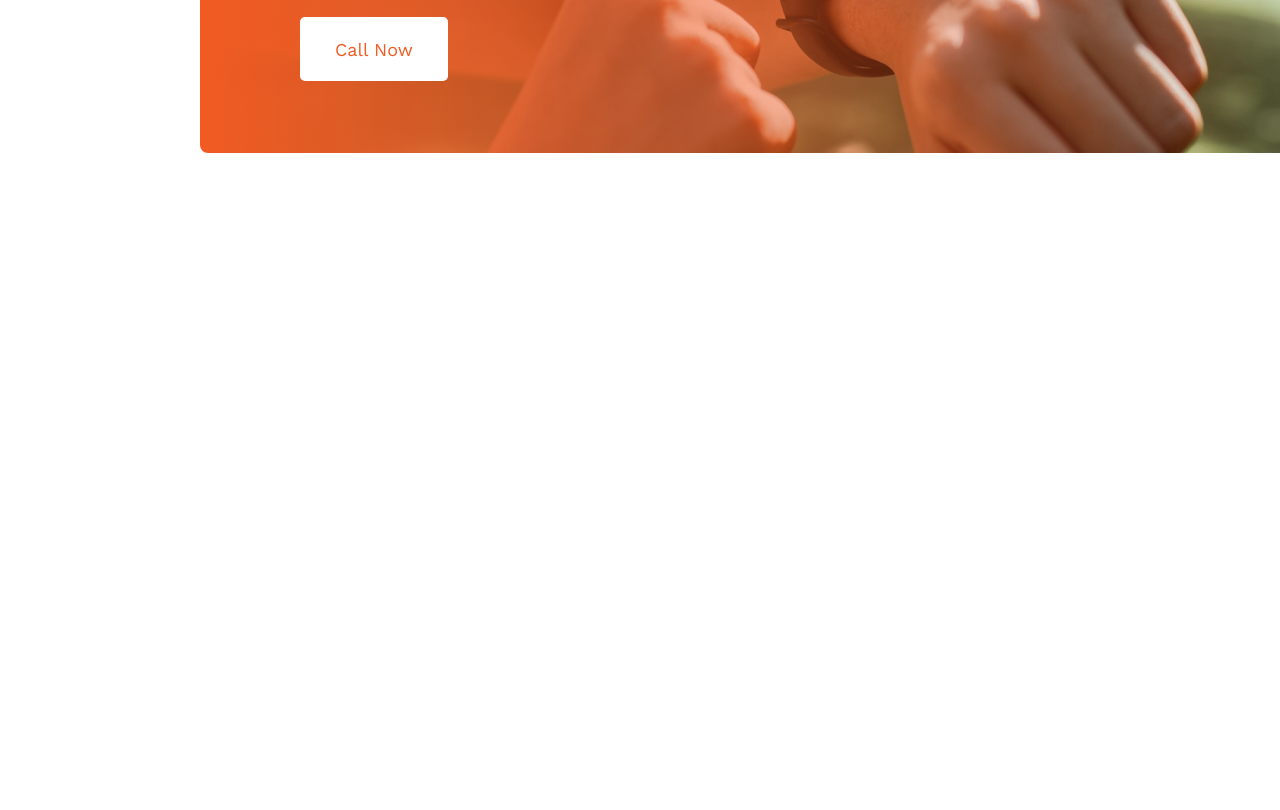
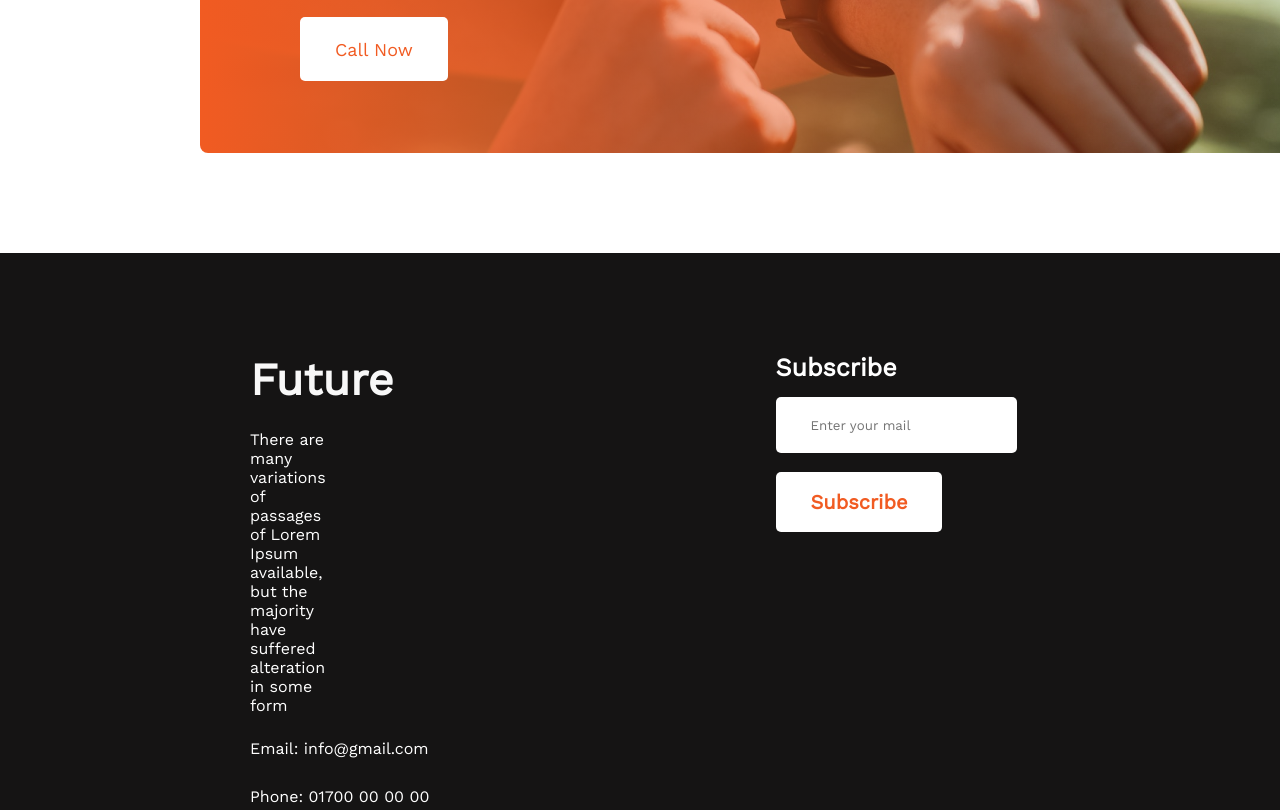
Before and after one commit to Shamsulalam365/future-desire, a plain HTML site: page index.html in a window 1280 px wide. Shown: the part 2191-3001 px from the top of the page. Before the commit the page ends 2442 px from the top, so only its background shows below. Drawn offline with nearby package versions, Linux system fonts and the light colour scheme.

Commit message:
footer added

```diff
--- a/index.html
+++ b/index.html
@@ -91,14 +91,44 @@
         <!-- mindset section-->
         <section class="mindset">
             <div class="mindset-item">
-            <h1 class="mindset-title">Awlays keep a positive mindset</h1>
-            <button class="mindset-btn">Call Now</button>
-        </div>
+                <h1 class="mindset-title">Awlays keep a positive mindset</h1>
+                <button class="mindset-btn">Call Now</button>
+            </div>
         </section>
 
 
 
     </main>
+    <!-- footer section-->
+
+    <footer class="footer-container">
+        <div class="address">
+            <h2 class="footer-title">Future</h2>
+            <p class="footer-description">There are many variations of passages of Lorem Ipsum available, but the majority have suffered alteration
+                in some form</p>
+                <p class="info">Email: info@gmail.com</p>
+                <br>
+                <p class="info">Phone: 01700 00 00 00</p>
+                <ul class="icons">
+                    <li><img src="./images/icons/fb.png" alt=""></li>
+                    <li><img src="./images/icons/twitter.png" alt=""></li>
+                    <li><img src="./images/icons/youtube.png" alt=""></li>
+                </ul>
+
+        </div>
+
+        <div class="subscriber">
+             <h4 class="subscribe-title">Subscribe</h4>
+             <input class="input-item" type="email" name="" id="" placeholder="Enter your mail">
+             <br>
+             <br>
+            <button class="subscribe-btn">Subscribe</button>
+
+        </div>
+
+
+
+    </footer>
 
 
 </body>
--- a/styles/design.css
+++ b/styles/design.css
@@ -175,7 +175,79 @@ ul li:before {
     width: 1100px;
     background-repeat: no-repeat;
     margin-left: 200px;
+    margin-bottom: 100px;
 
 
     border-radius: 8px;
 }
+
+/* footer styles */
+.footer-container{
+    display: flex;
+    gap: 50px;
+    padding-top: 100px;
+     background: #151414;
+     text-align: left;
+}
+.footer-title{
+    color: #F8F8F8;
+    font-weight: 700;
+font-size: 45px;
+margin-bottom: 24px;
+}
+.address{
+    text-align: left;
+    margin-left: 250px;
+}
+.footer-description{
+    color: #FFFFFF;
+    font-weight: 400;
+font-size: 16px;
+padding-right: 400px;
+margin-bottom: 24px;
+
+}
+.info{
+    color: #FFFFFF;
+    font-weight: 400;
+font-size: 16px;
+margin-bottom: 10px;
+}
+.icons ul li {
+    list-style: none;
+}
+
+.subscriber{
+   margin-right: 150px;
+}
+.subscribe-title{
+    color: #FFFFFF;
+    font-weight: 600;
+font-size: 25px;
+margin-bottom: 15px;
+}
+.icons{
+    display: flex;
+    text-align: left;
+}
+.subscribe-btn{
+    font-family: 'work Sans';
+    font-weight: 600;
+    font-size: 20px;
+    color: #F15B22;
+    margin-right: 230px;
+    margin-bottom: 170px;
+    height: 60px;
+    background: #FFFFFF;
+    border-radius: 5px;
+    font-style: normal;
+    border: 0;
+
+    padding: 18px 35px;
+}
+.input-item{
+    padding: 18px 35px;
+    height: 20px;
+    border-radius: 5px;
+    border: 0;
+}
```
